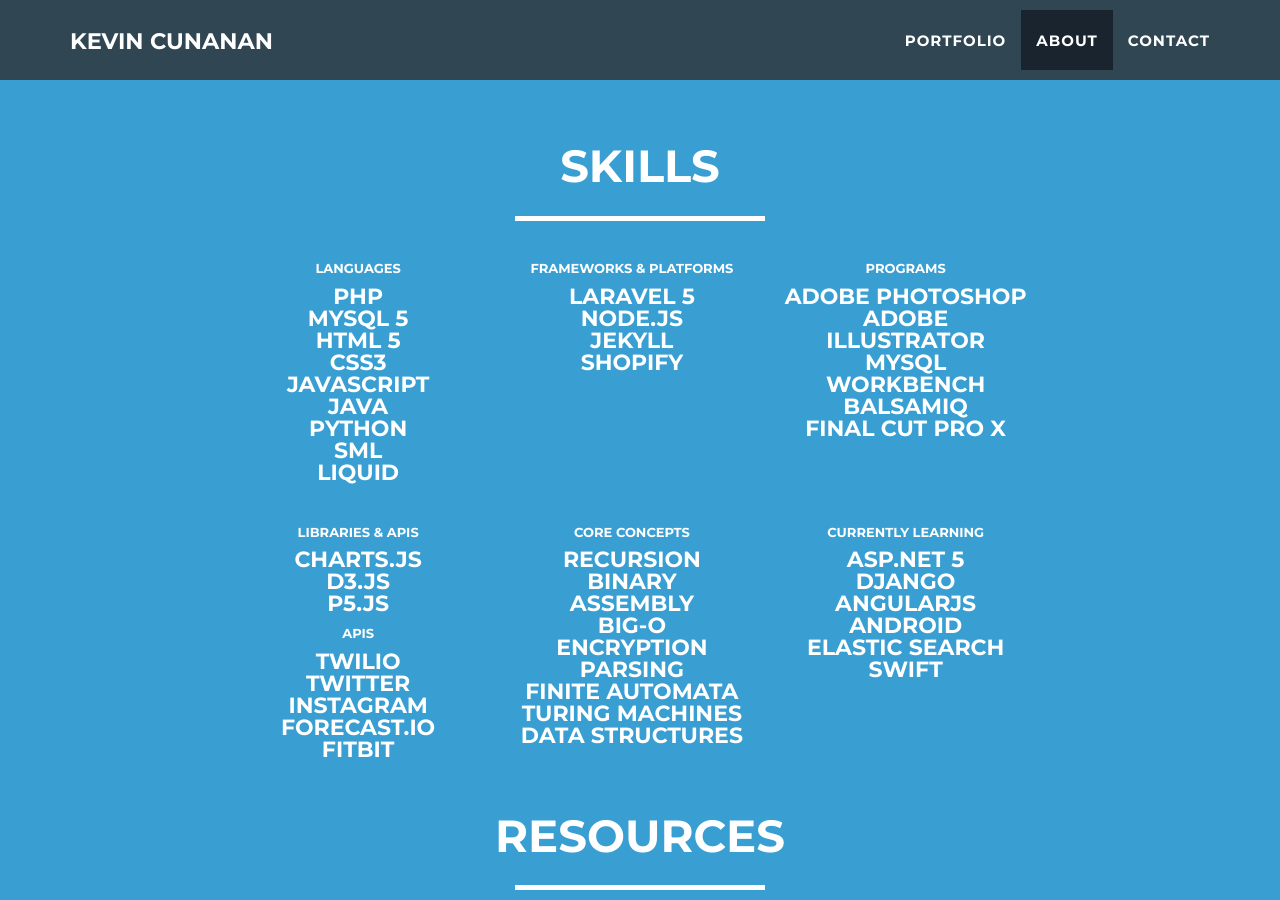
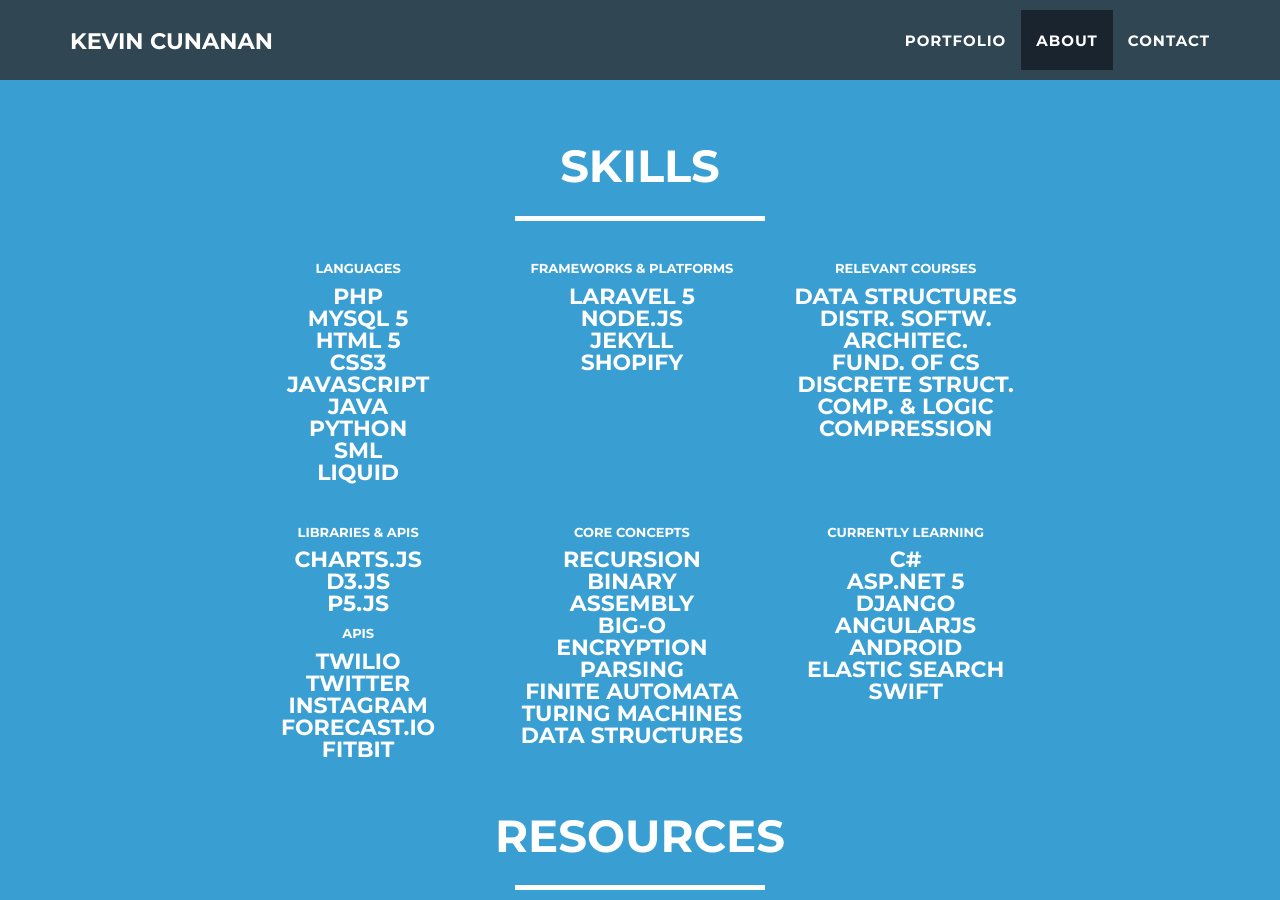
Before and after one commit to deeplyfriedchicken/portfolio, a Jekyll site: the page index.html, which Jekyll copies as it is, in a window 1280 px wide and 900 px high, scrolled down 2441 px. Built offline with Jekyll 4.4.1, drawn with Linux system fonts in a browser that asks for light colours; nearby versions of some CDN libraries; some of the changed text lies outside the part shown.

Commit message:
edited protfolio to courseword instead of programs

```diff
--- a/index.html
+++ b/index.html
@@ -299,12 +299,13 @@
                 <li>Shopify</li>
               </div>
               <div class="col-lg-3 col-md-3 list">
-                <h6>Programs</h6>
-                <li>Adobe Photoshop</li>
-                <li>Adobe Illustrator</li>
-                <li>MySQL Workbench</li>
-                <li>Balsamiq</li>
-                <li>Final Cut Pro X</li>
+                <h6>Relevant Courses</h6>
+                <li>Data Structures</li>
+                <li>Distr. Softw. Architec.</li>
+                <li>Fund. of CS</li>
+                <li>Discrete Struct.</li>
+                <li>Comp. & Logic</li>
+                <li>Compression</li>
               </div>
             </div>
             <div class="row skills skills-below">
@@ -334,6 +335,7 @@
               </div>
               <div class="col-lg-3 col-md-3 list">
                 <h6>Currently Learning</h6>
+                <li>C#</li>
                 <li>ASP.NET 5</li>
                 <li>Django</li>
                 <li>AngularJS</li>
```
Also changed, not shown: other parts of index.html (+1 -1 lines), 2 other files.
